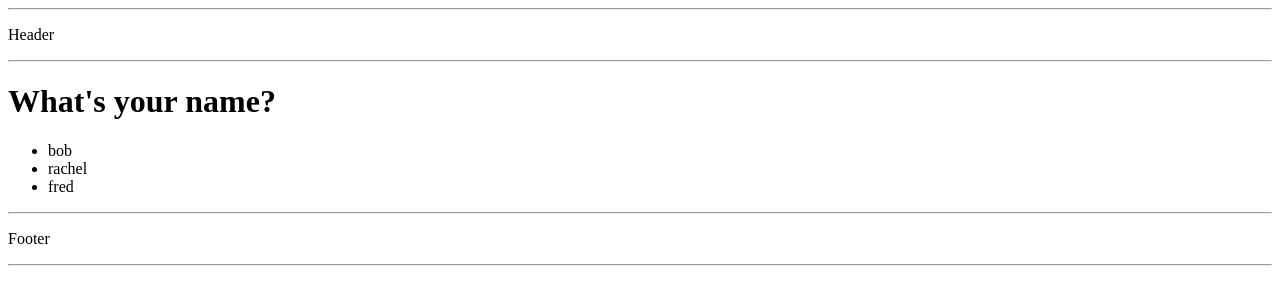
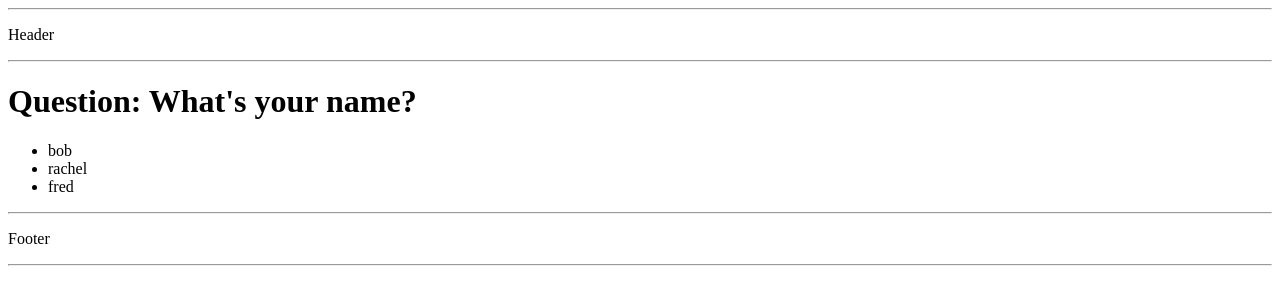
Before and after one commit to jerrychen44/django_example, a Django app: page /my_polls_app/1/ in a window 1280 px wide. Shown: the top 305 px of the page. Run offline with Django 3.2, Linux system fonts and the light colour scheme; data comes from the database, SQL or seed files in the repository.

Commit message:
add the error message on detail.html

```diff
--- a/mysite/my_polls_app/templates/my_polls_app/detail.html
+++ b/mysite/my_polls_app/templates/my_polls_app/detail.html
@@ -2,7 +2,11 @@
 {% extends 'my_polls_app/base.html'%}
 {% block main_content %}
 
-<h1>{{ question.question_text}}</h1>
+{% if error_message %}
+  <p><strong>{{ error_message}}</strong></p>
+{% endif %}
+
+<h1>Question: {{ question.question_text}}</h1>
 
 <ul>
   {% for choice in question.choice_set.all %}
```
